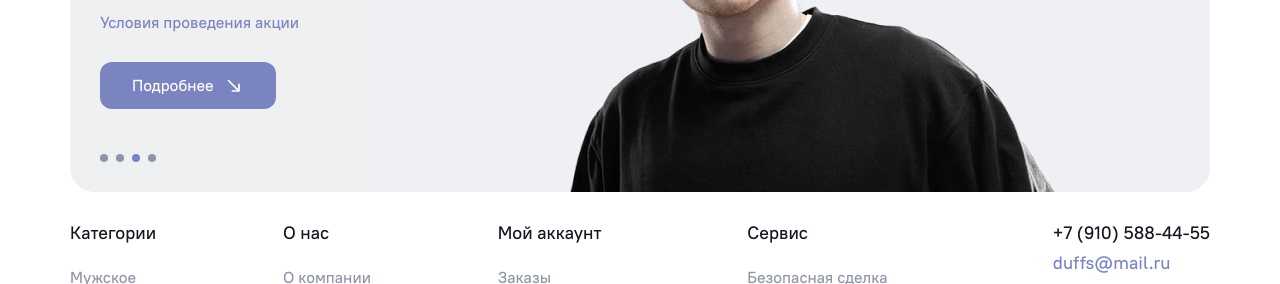
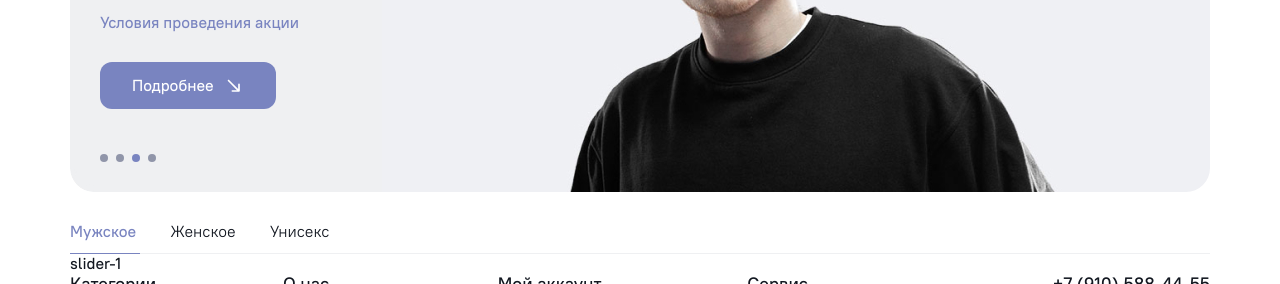
Before and after one commit to TwiZzys/Closa, a website: page app/index.html in a window 1280 px wide. Shown: the part 388-672 px from the top of the page. Drawn offline with nearby package versions, Linux system fonts and the light colour scheme; files that its build step writes are made by us from their sources.

Commit message:
Added tabs

```diff
--- a/app/index.html
+++ b/app/index.html
@@ -143,6 +143,34 @@
         </div>
       </div>
     </section>
+    <section class="product">
+      <div class="container">
+        <div class="tabs-wrapper">
+          <div class="tabs product__tabs">
+            <a class="tab product__tab tab--active" href="#product-1">
+              Мужское
+            </a>
+            <a class="tab product__tab" href="#product-2">
+              Женское
+            </a>
+            <a class="tab product__tab" href="#product-3">
+              Унисекс
+            </a>
+          </div>
+        </div>
+        <div class="tabs-container">
+          <div id="product-1" class="tabs-content product__content tabs-content--active">
+            slider-1
+          </div>
+          <div id="product-2" class="tabs-content product__content">
+            slider-2
+          </div>
+          <div id="product-3" class="tabs-content product__content">
+            slider-3
+          </div>
+        </div>
+      </div>
+    </section>
   </main>
   <footer class="footer">
     <div class="container">
--- a/app/js/main.js
+++ b/app/js/main.js
@@ -1,4 +1,4 @@
-$(function() {
+$(function () {
   $('.home-slider').slick({
     arrows: false,
     dots: true,
@@ -6,4 +6,12 @@ $(function() {
     autoplay: true,
     autoplaySpeed: 2000
   })
+
+  $('.tab').on('click', function (e) {
+    e.preventDefault();
+    $($(this).siblings()).removeClass('tab--active');
+    $('.tabs-content').removeClass('tabs-content--active');
+    $(this).addClass('tab--active');
+    $($(this).attr('href')).addClass('tabs-content--active');
+  });
 });
--- a/app/scss/_global.scss
+++ b/app/scss/_global.scss
@@ -1,9 +1,9 @@
 html,
-body{
+body {
   height: 100%;
 }
 
-body{
+body {
   @extend %pt-500;
   font-size: 16px;
   line-height: 19px;
@@ -12,20 +12,28 @@ body{
   flex-direction: column;
 }
 
-.main{
+.main {
   flex-grow: 1;
 }
 
-.container{
+.container {
   max-width: 1170px;
   padding: 0 15px;
   margin: 0 auto;
 }
 
-.btn{
+.btn {
   @extend %pt-500;
   padding: 14px 32px;
   background: $btn;
   color: #fff;
   border-radius: 12px;
 }
+
+.tabs-content {
+  display: none;
+
+  &--active {
+    display: block;
+  }
+}
--- a/app/scss/style.scss
+++ b/app/scss/style.scss
@@ -181,6 +181,29 @@
   }
 }
 
+.product {
+  &__tabs {
+    padding-bottom: 12px;
+    border-bottom: 1px solid $gray-light;
+  }
+
+  &__tab {
+    @extend %pt-400;
+    color: inherit;
+  }
+
+  &__tab + &__tab {
+    margin-left: 30px;
+  }
+
+  .tab--active {
+    @extend %pt-500;
+    color: $btn;
+    padding-bottom: 11.5px;
+    border-bottom: 1px solid $btn;
+  }
+}
+
 .footer {
   color: $gray;
 
```
Also changed, not shown: app/js/main.min.js.
